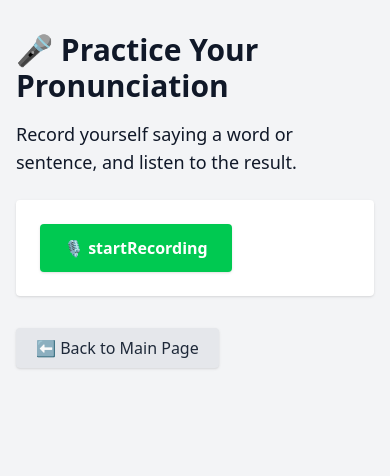
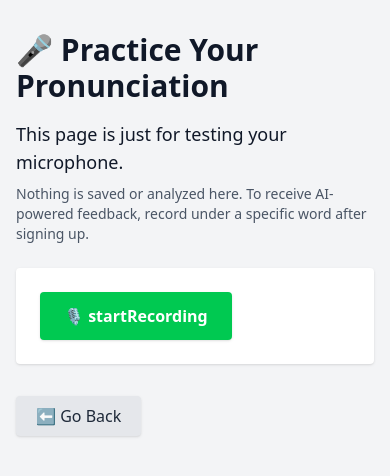
Before and after one commit to Ania58/Pronunciation-App-Frontend, a React (Vite) app: page /record in a window 390 px wide. Shown: the top 476 px of the page. Built offline with nearby package versions, Linux system fonts and the light colour scheme; no server answers.

Commit message:
feat: translate RecordPage and add explanation that this page is only for microphone testing

```diff
--- a/src/i18n/en/translation.json
+++ b/src/i18n/en/translation.json
@@ -84,6 +84,10 @@
   },
   "allCategories": "All Categories",
   "allDifficulties": "All Difficulties",
-  "browseAllWords": "Browse All Words"
+  "browseAllWords": "Browse All Words",
+
+  "micCheckInfo": "This page is just for testing your microphone.",
+  "micCheckNote": "Nothing is saved or analyzed here. To receive AI-powered feedback, record under a specific word after signing up."
+
 
 }
--- a/src/i18n/es/translation.json
+++ b/src/i18n/es/translation.json
@@ -84,6 +84,9 @@
   },
   "allCategories": "Todas las categorías",
   "allDifficulties": "Todos los niveles de dificultad",
-  "browseAllWords": "Explorar todas las palabras"
+  "browseAllWords": "Explorar todas las palabras",
+
+  "micCheckInfo": "Esta página es solo para probar tu micrófono.",
+  "micCheckNote": "Aquí no se guarda ni analiza nada. Para recibir comentarios con IA, graba bajo una palabra específica después de registrarte."
 
 }
--- a/src/i18n/pl/translation.json
+++ b/src/i18n/pl/translation.json
@@ -85,6 +85,9 @@
   },
   "allCategories": "Wszystkie kategorie",
   "allDifficulties": "Wszystkie poziomy trudności",
-  "browseAllWords": "Przeglądaj wszystkie słowa"
+  "browseAllWords": "Przeglądaj wszystkie słowa",
+
+  "micCheckInfo": "Ta strona służy tylko do testowania mikrofonu.",
+  "micCheckNote": "Nic tutaj nie jest zapisywane ani analizowane. Aby otrzymać opinię wspieraną przez AI, nagraj się przy konkretnym słowie po rejestracji."
 
 }
--- a/src/pages/RecordPage.tsx
+++ b/src/pages/RecordPage.tsx
@@ -1,13 +1,15 @@
 import { Link } from 'react-router-dom';
+import { useTranslation } from 'react-i18next';
 import RecorderWidget from '../features/record/RecorderWidget';
 
 export default function RecordPage() {
+  const { t } = useTranslation();
+
   return (
     <div className="max-w-3xl mx-auto px-4 py-8">
-      <h1 className="text-3xl font-bold mb-4">🎤 Practice Your Pronunciation</h1>
-      <p className="text-lg mb-6">
-        Record yourself saying a word or sentence, and listen to the result.
-      </p>
+      <h1 className="text-3xl font-bold mb-4">🎤 {t('practicePrompt')}</h1>
+      <p className="text-lg mb-2">{t('micCheckInfo')}</p>
+      <p className="text-sm text-gray-600 mb-6">{t('micCheckNote')}</p>
 
       <RecorderWidget />
 
@@ -16,7 +18,7 @@ export default function RecordPage() {
           to="/"
           className="inline-block bg-gray-200 hover:bg-gray-300 text-gray-800 px-5 py-2 rounded shadow cursor-pointer"
         >
-          ⬅ Back to Main Page
+          ⬅ {t('goBack')}
         </Link>
       </div>
     </div>
```
